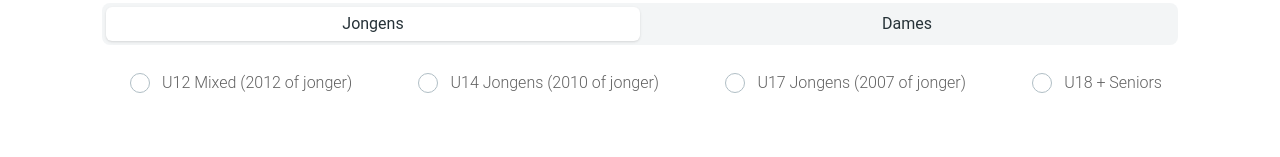
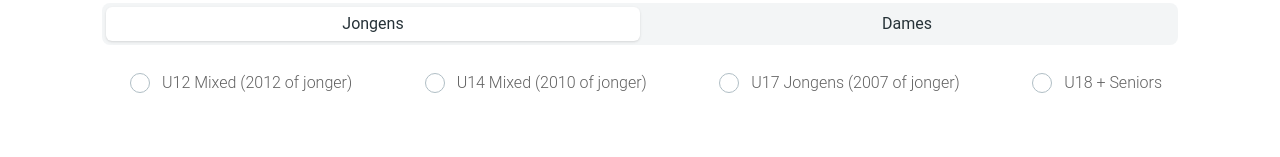
Before and after one commit to Mell-3s/zuiderkempen-diamonds-3x3, a React (Vite) app: page / in a window 1280 px wide. Shown: the part 604-761 px from the top of the page. Built offline with nearby package versions, Linux system fonts and the light colour scheme.

Commit message:
U14 Mixed

```diff
--- a/src/components/registration/registrationForm.ts
+++ b/src/components/registration/registrationForm.ts
@@ -25,13 +25,13 @@ export function sendMail(form: TRegistrationForm) {
 
 const subCategoriesMale = [
   "U12 Mixed (2012 of jonger)",
-  "U14 Jongens (2010 of jonger)",
+  "U14 Mixed (2010 of jonger)",
   "U17 Jongens (2007 of jonger)",
   "U18 + Seniors",
 ] as const;
 const subCategoriesFemale = [
   "U12 Mixed (2012 of jonger)",
-  "U14 Meisjes (2010 of jonger)",
+  "U14 Mixed (2010 of jonger)",
   "U17 Meisjes (2007 of jonger)",
   "U18 + Dames",
 ] as const;
```
